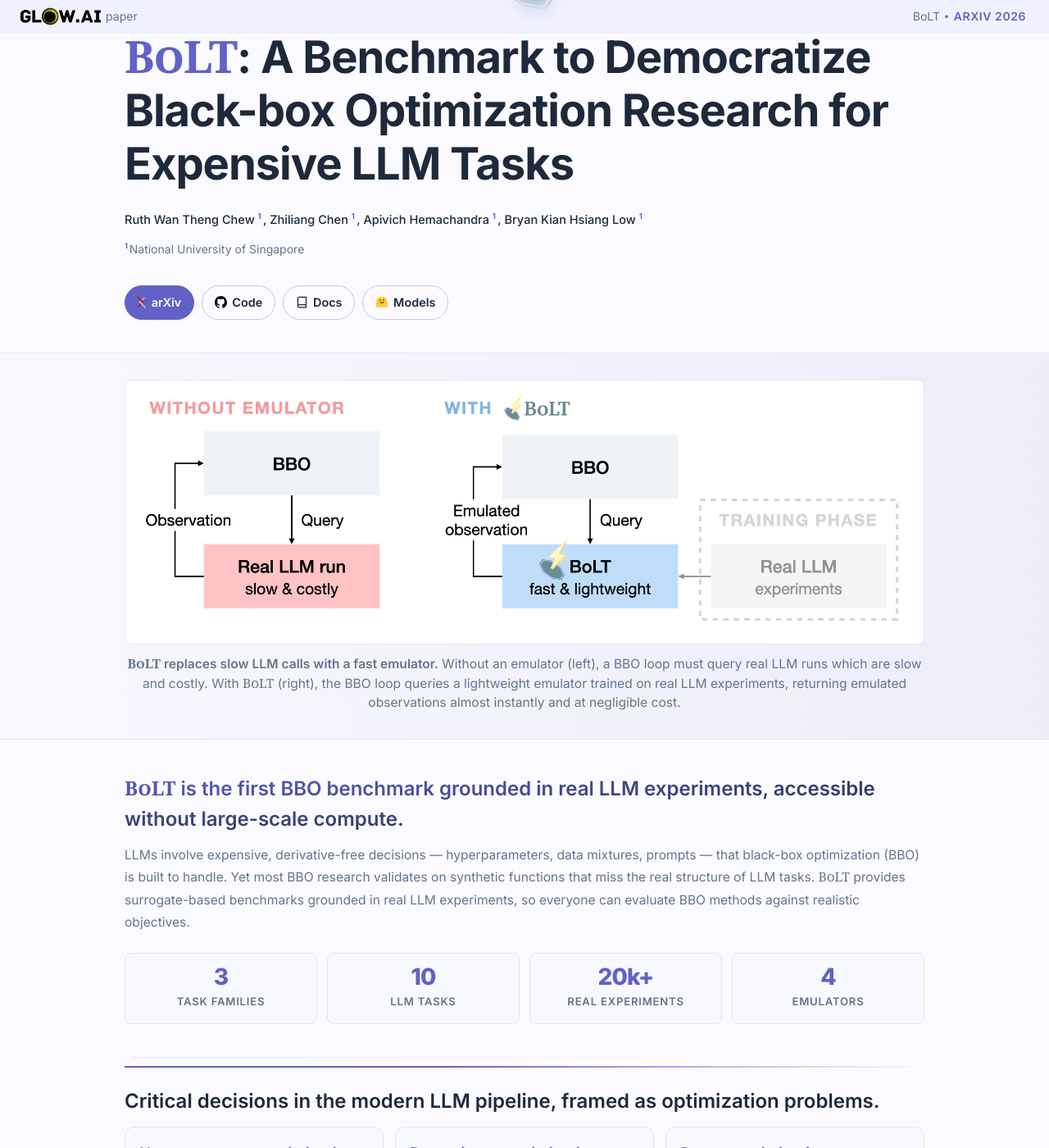
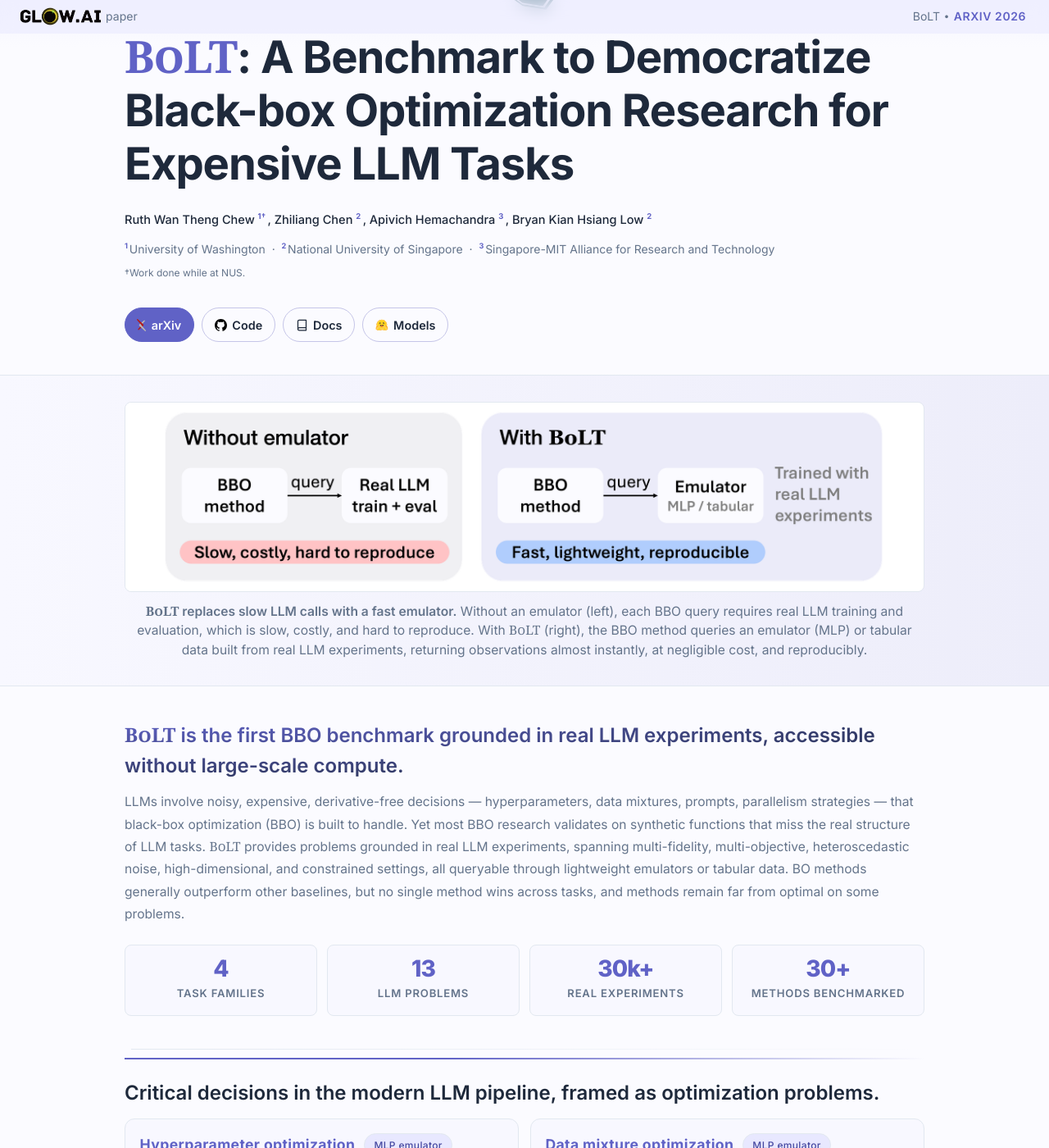
Before and after one commit to chewwt/chewwt.github.io, a Jekyll site: the page built from bolt/index.md, in a window 1280 px wide and 1400 px high, scrolled down 206 px. Shown: the whole window at 82% size. Built offline with Jekyll 4.4.1, drawn with Linux system fonts in a browser that asks for light colours; some of the changed text lies outside the part shown.

Commit message:
update for bolt v2

```diff
--- a/_data/bolt/paper.yml
+++ b/_data/bolt/paper.yml
@@ -13,7 +13,7 @@
 short_title: "BoLT"
 
 # description: meta description tag (search engines, social previews); falls back to abstract if omitted
-description: "BoLT is a black-box optimization benchmark grounded in 20k+ real LLM experiments, covering hyperparameter tuning, data mixture, and prompt optimization."
+description: "BoLT is a black-box optimization benchmark grounded in real LLM experiments, covering hyperparameter, data mixture, prompt, and parallelism configuration optimization, with emulators trained on 22k+ runs."
 
 # favicon: browser tab icon; omit to show no icon
 favicon: "assets/images/bolt/favicon.png"
@@ -43,10 +43,15 @@
     url: "https://www.comp.nus.edu.sg/~lowkh/"
 
 # Each author's affiliation index (1-based, matches affiliations list)
-author_affiliations: [1, 1, 1, 1]
+author_affiliations: ["1†", 2, 3, 2]
 
 affiliations:
+  - "University of Washington"
   - "National University of Singapore"
+  - "Singapore-MIT Alliance for Research and Technology"
+
+author_notes:
+  - "†Work done while at NUS."
 
 # ============================================================
 # LINKS  (add/remove/reorder freely)
@@ -74,21 +79,23 @@
   [[bolt]] is the first BBO benchmark grounded in real LLM experiments, accessible without large-scale compute.
 
 abstract: >
-  LLMs involve expensive, derivative-free decisions — hyperparameters, data mixtures, prompts — that black-box
-  optimization (BBO) is built to handle. Yet most BBO research validates on synthetic functions that miss the real
-  structure of LLM tasks. [[bolt]] provides surrogate-based benchmarks grounded in real LLM experiments, so everyone
-  can evaluate BBO methods against realistic objectives.
+  LLMs involve noisy, expensive, derivative-free decisions — hyperparameters, data mixtures, prompts, parallelism
+  strategies — that black-box optimization (BBO) is built to handle. Yet most BBO research validates on synthetic
+  functions that miss the real structure of LLM tasks. [[bolt]] provides problems grounded in real LLM experiments,
+  spanning multi-fidelity, multi-objective, heteroscedastic noise, high-dimensional, and constrained settings, all
+  queryable through lightweight emulators or tabular data. BO methods generally outperform other baselines, but no
+  single method wins across tasks, and methods remain far from optimal on some problems.
 
 # stats: highlight numbers shown as cards below the abstract
 stats:
-  - value: "3"
+  - value: "4"
     label: "task families"
-  - value: "10"
-    label: "LLM tasks"
-  - value: "20k+"
+  - value: "13"
+    label: "LLM problems"
+  - value: "30k+"
     label: "real experiments"
-  - value: "4"
-    label: "emulators"
+  - value: "30+"
+    label: "methods benchmarked"
 
 # ============================================================
 # TEASER / OVERVIEW FIGURE
@@ -98,9 +105,9 @@
   image: "assets/images/bolt/overview.png"
   caption: >
     <strong>[[bolt]] replaces slow LLM calls with a fast emulator.</strong>
-    Without an emulator (left), a BBO loop must query real LLM runs which are slow and costly.
-    With [[bolt]] (right), the BBO loop queries a lightweight emulator trained on real LLM experiments,
-    returning emulated observations almost instantly and at negligible cost.
+    Without an emulator (left), each BBO query requires real LLM training and evaluation, which is slow, costly,
+    and hard to reproduce. With [[bolt]] (right), the BBO method queries an emulator (MLP) or tabular data
+    built from real LLM experiments, returning observations almost instantly, at negligible cost, and reproducibly.
 
 # ============================================================
 # ON THIS PAGE — sticky sidebar TOC (remove to hide)
--- a/_sass/_components.scss
+++ b/_sass/_components.scss
@@ -305,6 +305,14 @@
   &.centered {
     justify-content: center;
     grid-template-columns: repeat(auto-fit, minmax(200px, 320px));
+  }
+
+  &.method-cards--2col {
+    grid-template-columns: repeat(2, minmax(0, 1fr));
+    @media (max-width: 640px) { grid-template-columns: minmax(0, 1fr); }
+
+    td:first-child { white-space: nowrap; }
+    td.wrap { white-space: normal; }
   }
 }
 
--- a/bolt/index.md
+++ b/bolt/index.md
@@ -9,24 +9,24 @@
 Critical decisions in the modern LLM pipeline, framed as optimization problems.
 {: .section-tagline}
 
-<div class="method-cards">
+<div class="method-cards method-cards--2col">
   <div class="method-card">
-    <div class="method-card__title">Hyperparameter optimization</div>
-    <div class="method-card__body" style="margin-top:0.75rem;">LoRA fine-tuning on Qwen3-4B/8B, evaluated on MATH-500.</div>
+    <div class="method-card__title">Hyperparameter optimization <span class="keyword-tag" style="margin-left:0.4rem;vertical-align:middle;">MLP emulator</span></div>
+    <div class="method-card__body" style="margin-top:0.75rem;">LoRA fine-tuning of Qwen3-4B/8B on OpenMathInstruct-2, evaluated on MATH-500.</div>
     <table>
       <thead>
         <tr><th>Problem</th><th>Dim</th><th>Challenges</th></tr>
       </thead>
       <tbody>
         <tr><td>HPO</td><td>7</td><td>mixed variables</td></tr>
-        <tr><td>HPO-MF-Cont</td><td>8</td><td>mixed variables, multi-fidelity (continuous)</td></tr>
-        <tr><td>HPO-MF-Disc</td><td>8</td><td>mixed variables, multi-fidelity (discrete)</td></tr>
+        <tr><td>HPO-MF-Cont</td><td>8</td><td>mixed variables, continuous fidelity</td></tr>
+        <tr><td>HPO-MF-Disc</td><td>8</td><td>mixed variables, discrete fidelity</td></tr>
       </tbody>
     </table>
   </div>
   <div class="method-card">
-    <div class="method-card__title">Data mixture optimization</div>
-    <div class="method-card__body" style="margin-top:0.75rem;">Search over instruction-following, math, and code proportions from TULU-3, evaluated on IFEval, MATH-500, and MBPP+.</div>
+    <div class="method-card__title">Data mixture optimization <span class="keyword-tag" style="margin-left:0.4rem;vertical-align:middle;">MLP emulator</span></div>
+    <div class="method-card__body" style="margin-top:0.75rem;">Two-stage mixtures of TULU-3 instruction, math, and code data, evaluated on IFEval, MATH-500, and MBPP+.</div>
     <table>
       <thead>
         <tr><th>Problem</th><th>Dim</th><th>Challenges</th></tr>
@@ -39,17 +39,26 @@
     </table>
   </div>
   <div class="method-card">
-    <div class="method-card__title">Prompt optimization</div>
-    <div class="method-card__body" style="margin-top:0.75rem;">Discrete search over 5,014 pre-embedded prompts, using Matryoshka embeddings at four truncation dimensions (128–768).</div>
+    <div class="method-card__title">Prompt optimization <span class="keyword-tag" style="margin-left:0.4rem;vertical-align:middle;">Tabular</span></div>
+    <div class="method-card__body" style="margin-top:0.75rem;">Discrete search over 5,014 prompts, using Matryoshka embeddings at four truncation dimensions (<span style="white-space:nowrap">128–768</span>).</div>
     <table>
       <thead>
         <tr><th>Problem</th><th>Dim</th><th>Challenges</th></tr>
       </thead>
       <tbody>
-        <tr><td>PO-128</td><td>128</td><td>high-dimensional</td></tr>
-        <tr><td>PO-256</td><td>256</td><td>high-dimensional</td></tr>
-        <tr><td>PO-512</td><td>512</td><td>high-dimensional</td></tr>
-        <tr><td>PO-768</td><td>768</td><td>high-dimensional</td></tr>
+        <tr><td class="wrap">PO-128/<wbr>256/<wbr>512/<wbr>768</td><td>128–768</td><td>high-dimensional</td></tr>
+      </tbody>
+    </table>
+  </div>
+  <div class="method-card">
+    <div class="method-card__title">Parallelism configuration optimization <span class="keyword-tag" style="margin-left:0.4rem;vertical-align:middle;">Tabular</span></div>
+    <div class="method-card__body" style="margin-top:0.75rem;">Discrete search over parallelism configurations on 16–64 GPUs, maximizing training throughput without running out of memory.</div>
+    <table>
+      <thead>
+        <tr><th>Problem</th><th>Dim</th><th>Challenges</th></tr>
+      </thead>
+      <tbody>
+        <tr><td class="wrap">PCO-16/<wbr>32/<wbr>64</td><td>8</td><td>black-box constraint</td></tr>
       </tbody>
     </table>
   </div>
@@ -58,10 +67,10 @@
 
 <div class="section-heading" id="emulators"></div>
 
-Backed by 20k+ real LLM experiments, queried in milliseconds.
+MLP emulators backed by 22k+ real LLM experiments, queried in milliseconds.
 {: .section-tagline}
 
-Emulators fitted on real LLM runs reproduce the objective landscape at negligible query cost, validated via Spearman rank correlation on held-out test sets (ρ ≥ 0.72 across all tasks).
+They approximate the real objective landscape at negligible query cost, validated against real runs on held-out configurations (Spearman ρ ≥ 0.76, R² ≥ 0.63).
 <div class="method-card method-card--centered method-card--surface-light">
   <div class="method-card__images" style="--img-max: 32%;">
     <img src="/assets/images/bolt/emulator_ternary_ifeval_p1_s1.png" alt="IFEval emulator landscape">
@@ -73,29 +82,35 @@
 
 <div class="section-heading" id="results"></div>
 
-BO methods consistently outperform baselines.
+BO generally wins, but no single method wins everywhere.
 {: .section-tagline}
 
-We benchmark 15+ Bayesian optimization (BO) and black-box methods across all 10 problems. Three key findings are presented here.
+We benchmark 30+ Bayesian optimization (BO) and black-box methods across all 13 problems. Four key findings are presented here.
 
 <div class="method-cards">
   <div class="method-card method-card--surface-light">
     <div class="method-card__title">HPO</div>
     <img src="/assets/images/bolt/hpo_simple_legend.png" alt="HPO legend" style="height:70px;width:100%;object-fit:contain;object-position:center;border:none;border-radius:0;">
     <img src="/assets/images/bolt/hpo_simple.png" alt="HPO results" style="border:none;border-radius:0;">
-    <div class="method-card__body" style="margin-top:0.75rem;">GP-based methods (LogNEI, MES, GIBBON) consistently outperform HPO baselines (TPE, CMA-ES), and any additional compute overhead is negligible compared to real LLM training costs.</div>
+    <div class="method-card__body" style="margin-top:0.75rem;">GP-based methods (GIBBON, UCB, LogEI) outperform HPO baselines (TPE, CMA-ES), and their compute overhead is negligible next to real LLM training costs.</div>
   </div>
   <div class="method-card method-card--surface-light">
     <div class="method-card__title">DMO-MO</div>
-      <img src="/assets/images/bolt/dm_mo_simple_legend.png" alt="DMO-MO legend" style="height:70px;width:100%;object-fit:contain;object-position:center;border:none;border-radius:0;">
-      <img src="/assets/images/bolt/dm_mo_simple.png" alt="DMO-MO results" style="border:none;border-radius:0;">
-    <div class="method-card__body" style="margin-top:0.75rem;">NEHVI matches NSGA2 using 50× fewer evaluations, with substantially tighter confidence intervals.</div>
+    <img src="/assets/images/bolt/dm_mo_simple_legend.png" alt="DMO-MO legend" style="height:70px;width:100%;object-fit:contain;object-position:center;border:none;border-radius:0;">
+    <img src="/assets/images/bolt/dm_mo_simple.png" alt="DMO-MO results" style="border:none;border-radius:0;">
+    <div class="method-card__body" style="margin-top:0.75rem;">NSGA-II leads early, but NEHVI overtakes it after ~100 iterations while using 50× fewer evaluations per iteration.</div>
   </div>
   <div class="method-card method-card--surface-light">
     <div class="method-card__title">PO-768</div>
-      <img src="/assets/images/bolt/po768_simple_legend.png" alt="PO legend" style="height:70px;width:100%;object-fit:contain;object-position:center;border:none;border-radius:0;">
-      <img src="/assets/images/bolt/po768_simple.png" alt="PO-768 results" style="border:none;border-radius:0;">
-    <div class="method-card__body" style="margin-top:0.75rem;">Trust-region methods (dTuRBO, dBAxUS) adapted for discrete candidate sets are essential, reaching near-optimal solutions within 200 iterations.</div>
+    <img src="/assets/images/bolt/po768_simple_legend.png" alt="PO-768 legend" style="height:70px;width:100%;object-fit:contain;object-position:center;border:none;border-radius:0;">
+    <img src="/assets/images/bolt/po768_simple.png" alt="PO-768 results" style="border:none;border-radius:0;">
+    <div class="method-card__body" style="margin-top:0.75rem;">Trust-region methods adapted for discrete candidate sets (dTuRBO, dBAxUS) are essential, approaching the optimum within 200 iterations with batching.</div>
+  </div>
+  <div class="method-card method-card--surface-light">
+    <div class="method-card__title">PCO-64</div>
+    <img src="/assets/images/bolt/pco64_simple_legend.png" alt="PCO-64 legend" style="height:70px;width:100%;object-fit:contain;object-position:center;border:none;border-radius:0;">
+    <img src="/assets/images/bolt/pco64_simple.png" alt="PCO-64 results" style="border:none;border-radius:0;">
+    <div class="method-card__body" style="margin-top:0.75rem;">Near-optimal plateaus stall most methods behind random search, but parallelism priors help: UCB-C+prior finds the optimum in 5 of 10 seeds, up from 0.</div>
   </div>
 </div>
 
@@ -107,8 +122,8 @@
 ![BoLT API example](/assets/images/bolt/bolt_api.png)
 {: .figure-half .figure-right .no-border style="margin-top:0rem"}
 
-[[bolt]] is built for BBO researchers. Every problem subclasses BoTorch's `BaseTestProblem`, so your existing code plugs straight in. Emulator weights and tabular data are fetched automatically from [HuggingFace](https://huggingface.co/collections/chewwt/bolt-models) on first use.
+[[bolt]] is built for BBO researchers. Every problem subclasses BoTorch's `BaseTestProblem`, so your existing code plugs straight in. Emulator weights and tabular data are fetched automatically from [HuggingFace](https://huggingface.co/collections/Glow-AI/bolt) on first use.
 
-The benchmark is not limited to the 10 bundled problems. You can construct new optimization settings (constrained, contextual, etc.) using the public emulators or underlying data, without running any new LLM experiments.
+The benchmark is not limited to the 13 bundled problems. You can construct new optimization settings (contextual, etc.) using the public emulators or underlying data, without running any new LLM experiments.
 
 Install the Python package, point your optimizer at a [[bolt]] problem, and you have a reproducible, grounded evaluation. See the [documentation](https://bolt-bench.readthedocs.io/en/latest/) to get started.
--- a/index.html
+++ b/index.html
@@ -150,7 +150,7 @@
   <main class="card">
     <h1 class="name">Ruth W. T. Chew</h1>
     <p class="bio">
-      Research Associate at NUS, working on Bayesian optimization and LLMs.<br>
+      PhD student at the University of Washington.<br>
     </p>
 
     <div class="links">
@@ -170,7 +170,7 @@
     <div class="project-list">
       <a class="project-link" href="/bolt/">
         <span class="project-name">BoLT</span>
-        <span class="project-desc">Black-box optimization benchmark for LLM tasks — HPO, data mixture, and prompt optimization.</span>
+        <span class="project-desc">Black-box optimization benchmark for LLM tasks — HPO, data mixture, prompt, and parallelism configuration optimization.</span>
       </a>
     </div>
   </main>
```
Also changed, not shown: assets/images/bolt/api.png (deleted), assets/images/bolt/bolt_api.png, assets/images/bolt/dm_mo_simple.png, assets/images/bolt/dm_mo_simple_legend.png, assets/images/bolt/emulator_ternary_code_p2_s1.png, assets/images/bolt/emulator_ternary_ifeval_p1_s1.png, assets/images/bolt/emulator_ternary_math_p1_s0.png, assets/images/bolt/hpo_simple.png, assets/images/bolt/hpo_simple_legend.png, assets/images/bolt/overview.png, assets/images/bolt/pco64_simple.png (added), assets/images/bolt/pco64_simple_legend.png (added), assets/images/bolt/po768_simple.png, assets/images/bolt/po768_simple_legend.png, 1 other file.
